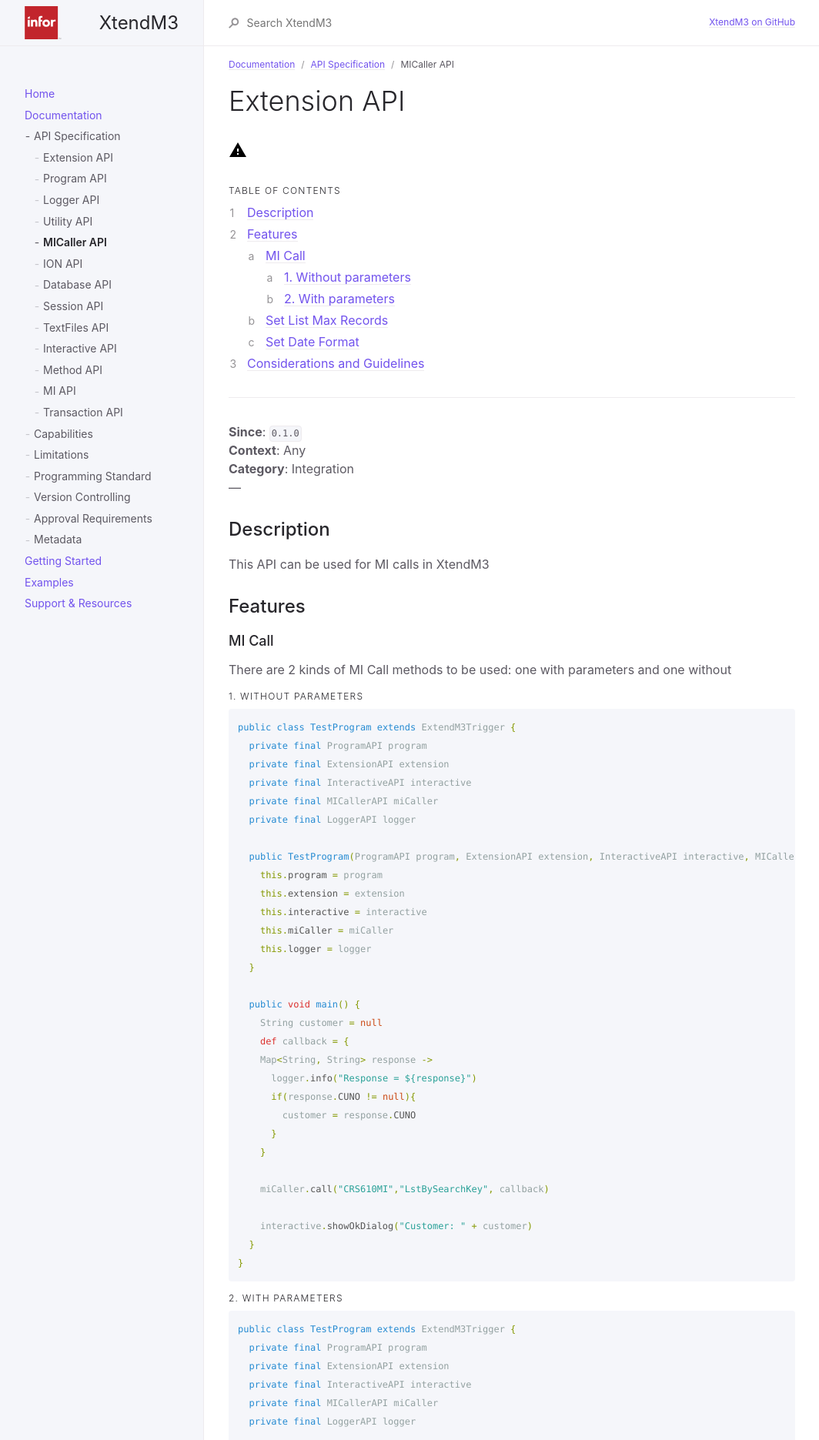
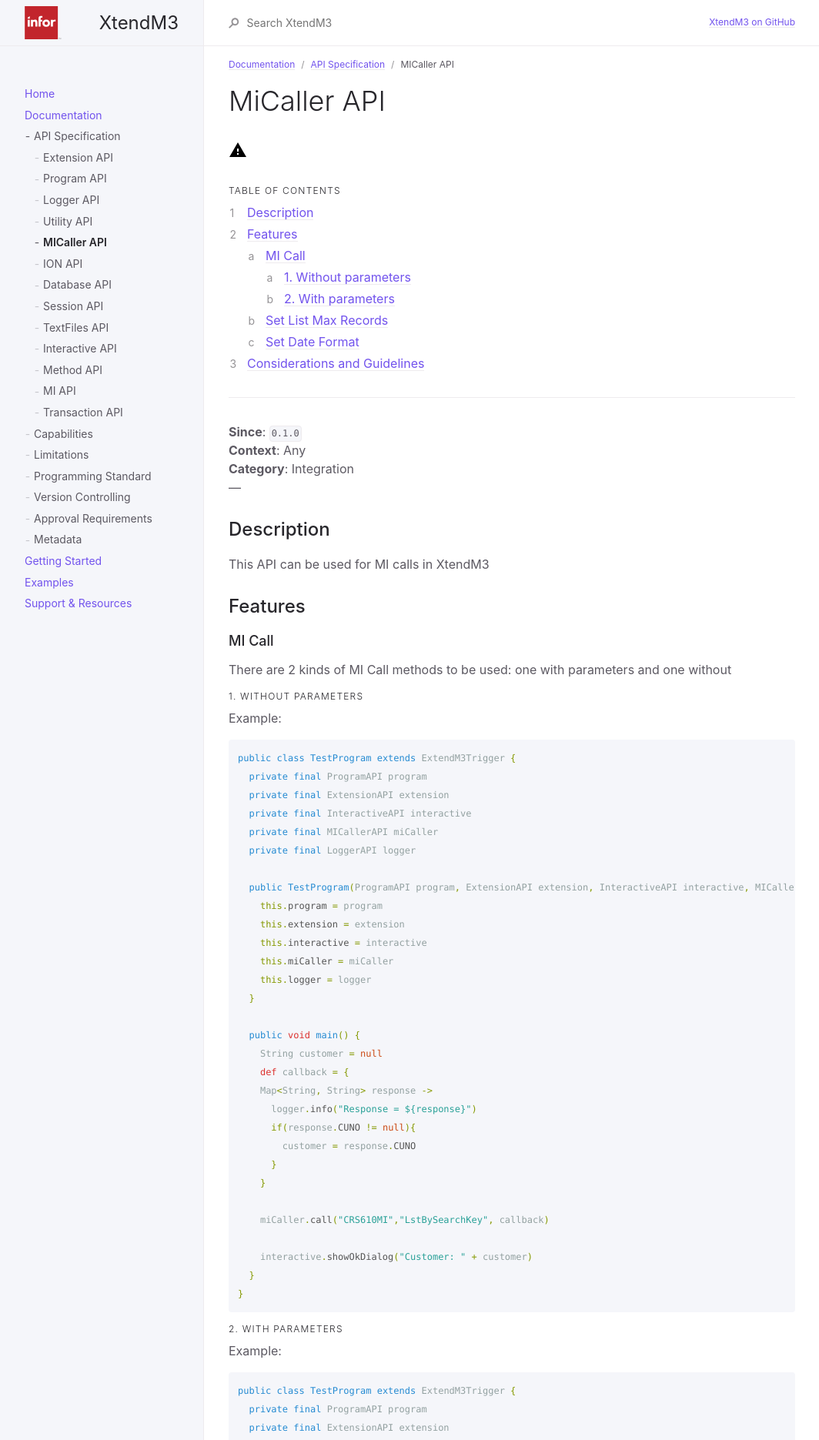
Before and after one commit to infor-cloud/xtendm3, a Jekyll site: the page built from docs/documentation/api-specification/micaller-api.md, in a window 1280 px wide. Shown: the top 1871 px of the page at 77% size, without its empty margins (107-1171 px from the left). Built offline with Jekyll 4.4.1, drawn with Linux system fonts in a browser that asks for light colours.

Commit message:
Title and break lines fix

````diff
--- a/docs/documentation/api-specification/micaller-api.md
+++ b/docs/documentation/api-specification/micaller-api.md
@@ -6,7 +6,7 @@ grand_parent: Documentation
 nav_order: 5
 ---
 
-# Extension API
+# MiCaller API
 {: .no_toc }
 
 {: .fs-6 .fw-300 }
@@ -31,7 +31,8 @@ This API can be used for MI calls in XtendM3
 ### MI Call
 There are 2 kinds of MI Call methods to be used: one with parameters and one without
 
-#### 1. Without parameters
+#### 1. Without parameters <br>
+Example:
 ```groovy
 public class TestProgram extends ExtendM3Trigger {
   private final ProgramAPI program
@@ -65,7 +66,8 @@ public class TestProgram extends ExtendM3Trigger {
 }
 ```
 
-#### 2. With parameters
+#### 2. With parameters <br>
+Example:
 ```groovy
 public class TestProgram extends ExtendM3Trigger {
   private final ProgramAPI program
@@ -106,7 +108,8 @@ public class TestProgram extends ExtendM3Trigger {
 ```
 
 ### Set List Max Records
-This method sets the maximum amount of records to be returned by the MI Caller method when using a list transaction.
+This method sets the maximum amount of records to be returned by the MI Caller method when using a list transaction. <br>
+Example:
 ```groovy
 public class TestProgram extends ExtendM3Trigger {
   private final ProgramAPI program
@@ -148,7 +151,8 @@ public class TestProgram extends ExtendM3Trigger {
 ```
 
 ### Set Date Format
-The setDateFormat method uses two parameters: character separator and date format. These are the allowed date formats: YMD8, YMD6, MDY6, DMY6, and YWD5.
+The setDateFormat method uses two parameters: character separator and date format. These are the allowed date formats: YMD8, YMD6, MDY6, DMY6, and YWD5. <br>
+Example:
 ```groovy
 public class TestProgram extends ExtendM3Trigger {
   private final ProgramAPI program
````
